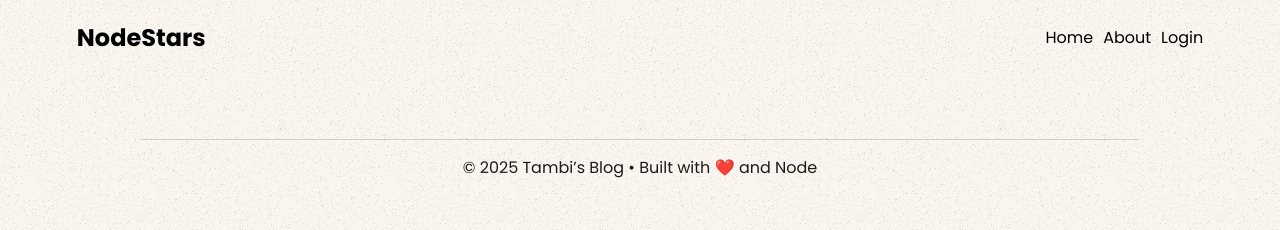
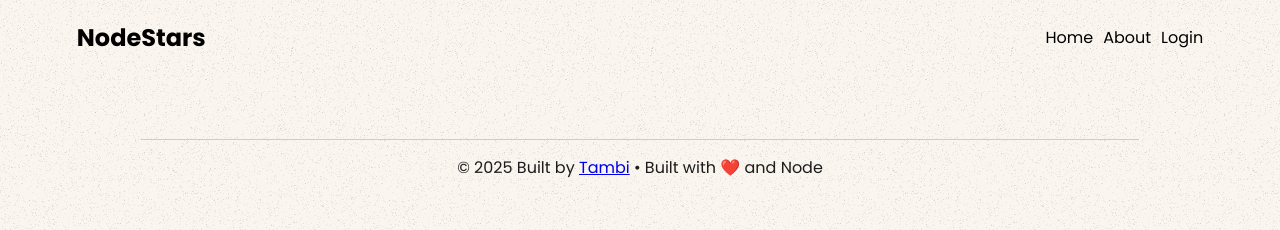
Before and after one commit to tambiasawo/nodejs-blog, a React (Vite) app in the folder client/: page /profile in a window 1280 px wide. Shown: the top 230 px of the page. Built offline with nearby package versions, Linux system fonts and the light colour scheme; no server answers.

Commit message:
fix: ts build error

```diff
--- a/client/src/components/Footer.tsx
+++ b/client/src/components/Footer.tsx
@@ -8,7 +8,9 @@ export default function Footer() {
         paddingTop: "15px",
       }}
     >
-      © {new Date().getFullYear()} Tambi’s Blog • Built with ❤️ and Node
+      © {new Date().getFullYear()} Built by{" "}
+      <a href="https://linkedin.com/in/asawot">Tambi</a> • Built with ❤️ and
+      Node
     </footer>
   );
 }
--- a/client/src/pages/Home.tsx
+++ b/client/src/pages/Home.tsx
@@ -88,13 +88,13 @@ const Home = () => {
           ))
         )}
       </section>
-      {/* <Button
+      <Button
         variant="contained"
         onClick={() => setLimitPosts((prev) => (prev === 20 ? 5 : 20))}
         sx={{ borderRadius: "10px" }}
       >
         See More
-      </Button> */}
+      </Button>
     </div>
   );
 };
```
